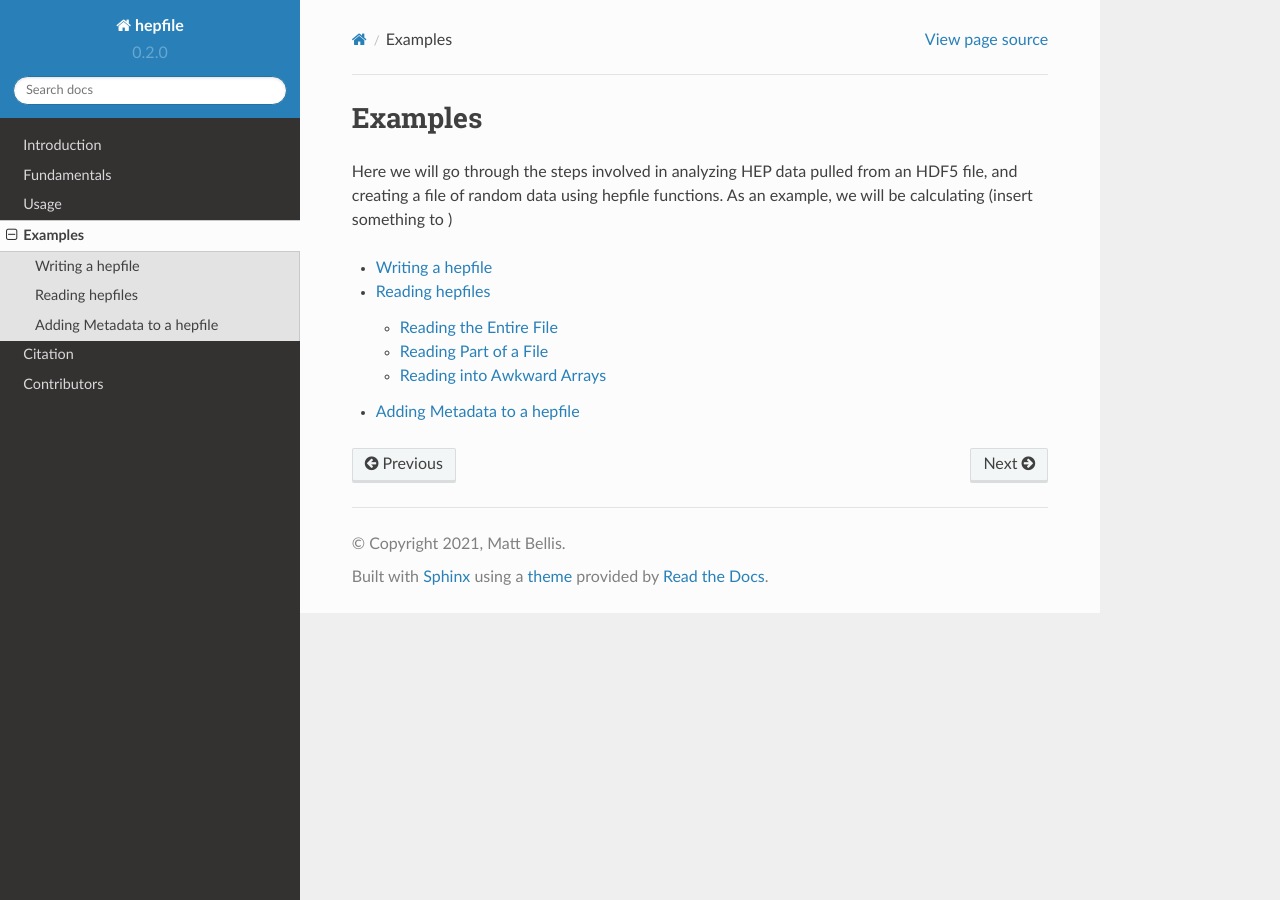
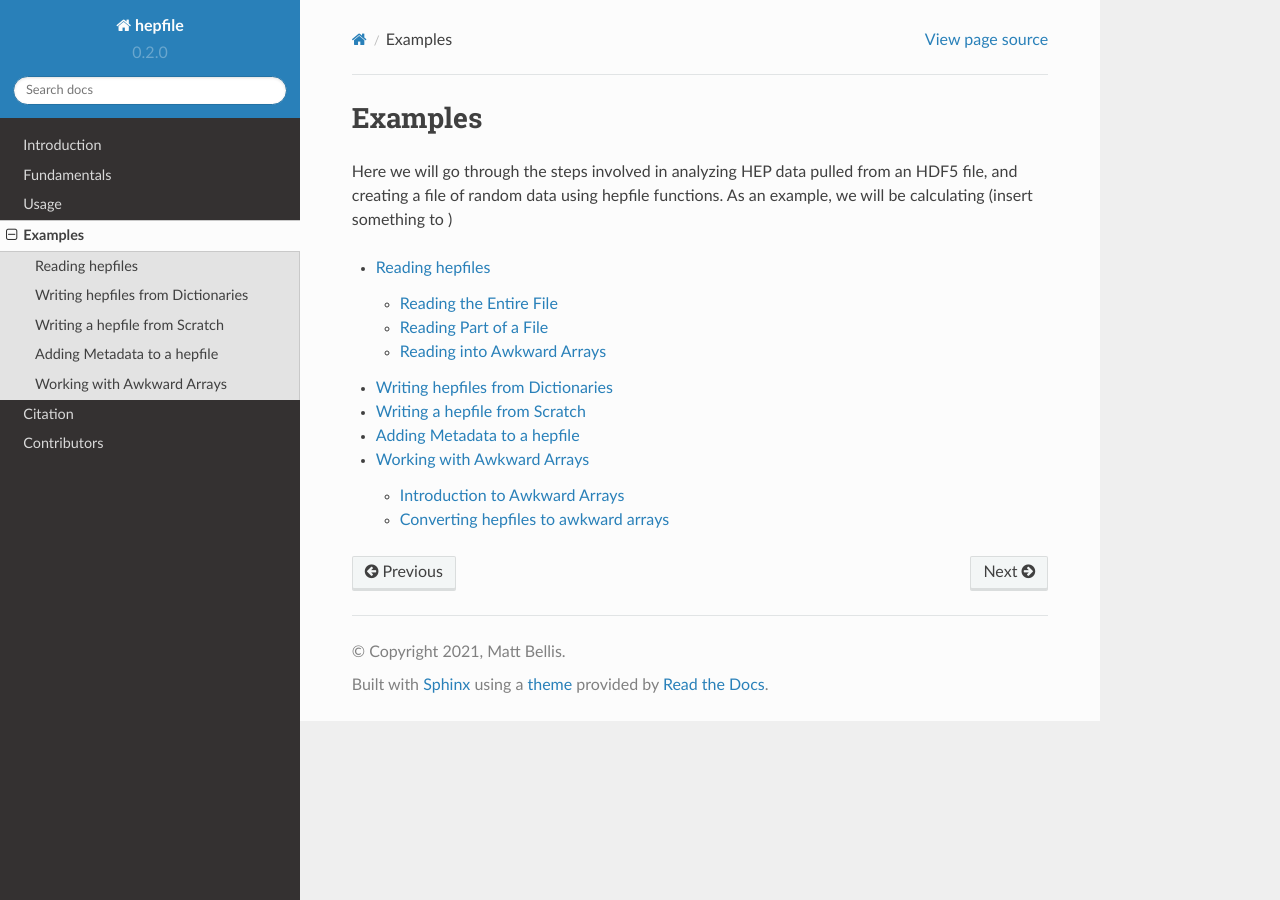
Before and after one commit to mattbellis/hepfile, a Sphinx documentation site: the page built from docs/examples.rst, in a window 1280 px wide. Built offline with Sphinx 7.4.7 and the Read the Docs theme 2.0.0, drawn with Linux system fonts in a browser that asks for light colours.

Commit message:
add more tutorials on using awkward arrays and writing hepfiles

```diff
--- a/docs/examples.rst
+++ b/docs/examples.rst
@@ -8,6 +8,8 @@ will be calculating (insert something to )
 .. toctree::
    :maxdepth: 2
 
-   example_nb/write_hepfiles.ipynb
    example_nb/read_hepfiles.ipynb
+   example_nb/writing_hepfiles_from_dicts.ipynb
+   example_nb/write_hepfiles_from_scratch.ipynb
    example_nb/add_metadata.ipynb
+   example_nb/awkward_arrays.ipynb
```
Also changed, not shown: docs/example_nb/awkward_arrays.ipynb (added), docs/example_nb/write_hepfiles.ipynb (deleted), docs/example_nb/write_hepfiles_from_scratch.ipynb (added), docs/example_nb/writing_hepfiles_from_dicts.ipynb (added).
